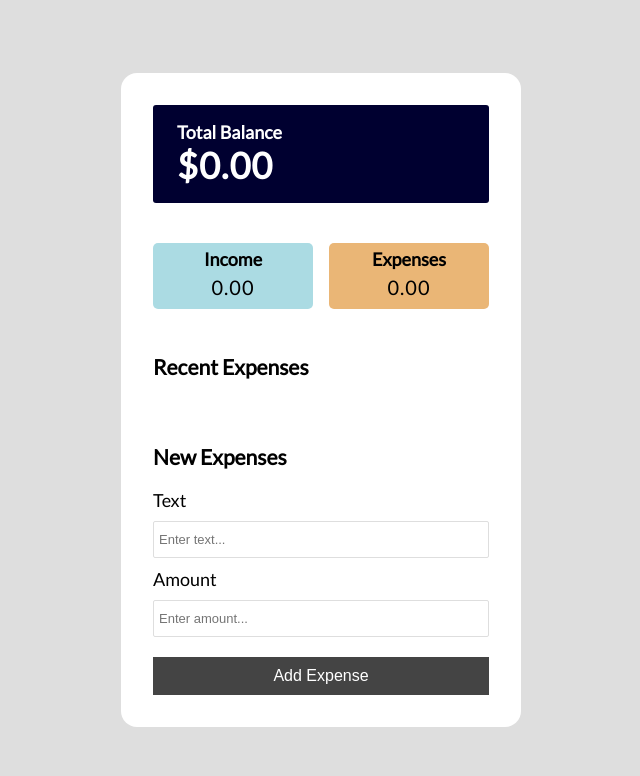
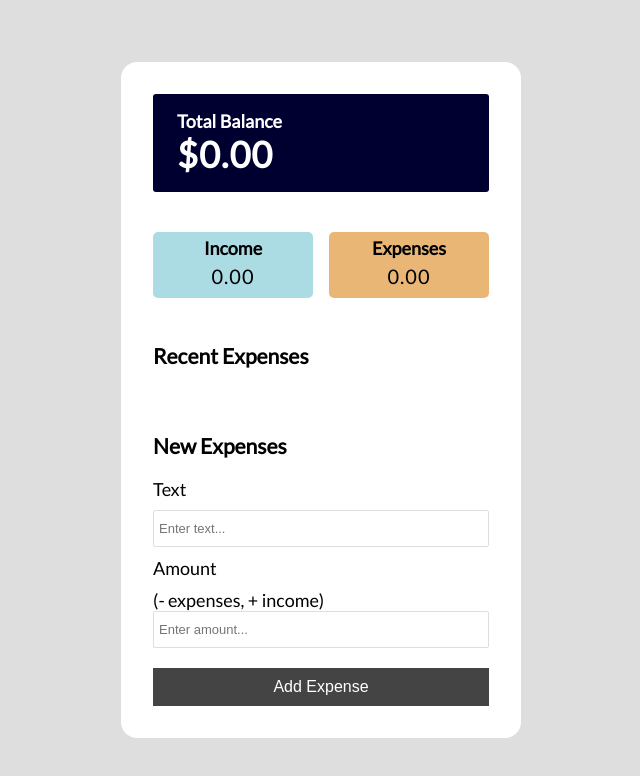
Before and after one commit to Debimpeee/expenses-tracker, a React (Create React App) app: page / in a window 1280 px wide. Shown: the top 776 px of the page, without its empty margins (319-959 px from the left). Built offline with nearby package versions, Linux system fonts and the light colour scheme.

Commit message:
Update AddTransaction.js

```diff
--- a/src/components/AddTransaction.js
+++ b/src/components/AddTransaction.js
@@ -45,6 +45,8 @@
 
         <div className="form-control">
           <label htmlFor="amount">Amount</label>
+          <br/>
+          <span>(- expenses, + income)</span>
           <input
             type="number"
             value={amount}
```
